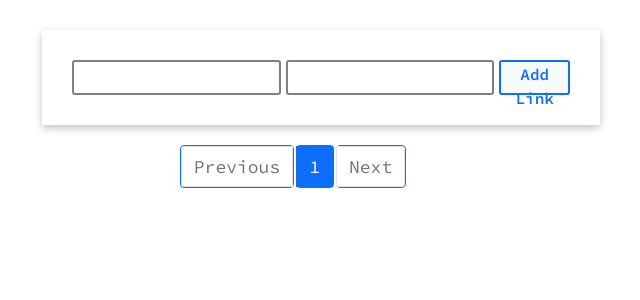
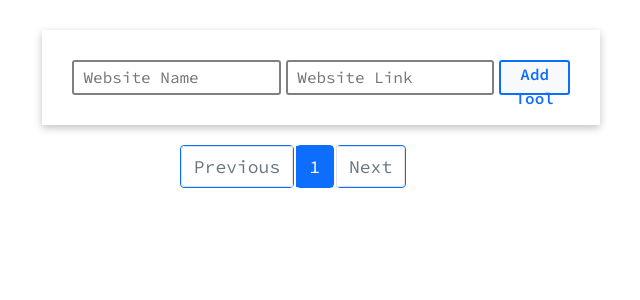
Before and after one commit to efeller1552/CSCWToDo, a Django app: page /hub/ in a window 1280 px wide. Shown: the part 79-379 px from the top of the page, without its empty margins (307-947 px from the left). Run offline with Django 4.2, Linux system fonts and the light colour scheme; a user stored in the database is signed in; data that the repository does not hold is empty; some libraries are stand-ins or nearby versions.

Commit message:
UI Changes in Hub

```diff
--- a/todo/templates/todo/link_app.html
+++ b/todo/templates/todo/link_app.html
@@ -7,9 +7,9 @@
         <form action="{% url 'hub' %}" method="post" class="create-link-form">
             {% csrf_token %}
 
-            <input type="text" name="new-link" id="new-link" required>
-            <input type="text" name="new-url" id="new-url" required>
-            <button type="submit">Add Link</button>
+            <input type="text" name="new-link" id="new-link" placeholder = " Website Name" required>
+            <input type="text" name="new-url" id="new-url" placeholder = " Website Link " required>
+            <button type="submit">Add Tool</button>
         </form>
     </div>
 
```
